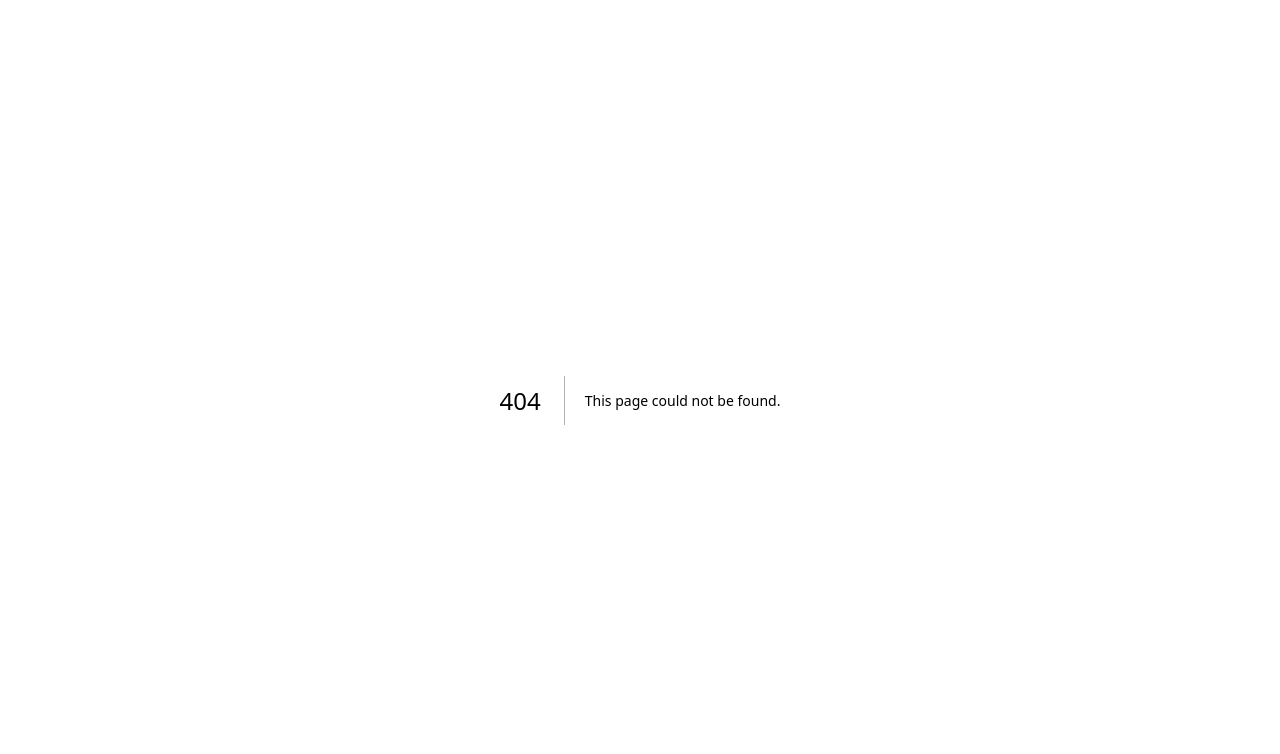
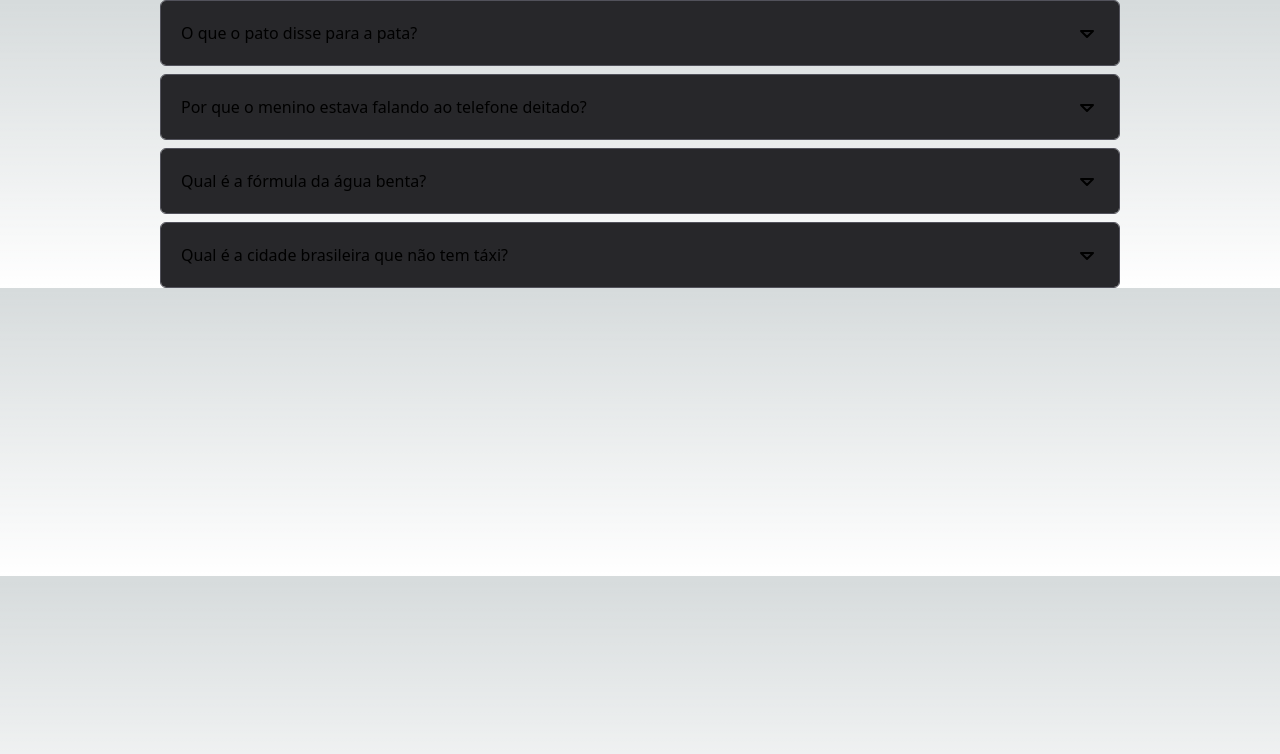
Before and after one commit to Weddly/app-inicial-next-react, a Next.js app: page /condicional/faq in a window 1280 px wide. Before the commit this address had no page. Shown: the top 754 px of the page. Built offline with nearby package versions, Linux system fonts and the light colour scheme.

Commit message:
Aula #3 - Rederização condicional

```diff
--- a/package.json
+++ b/package.json
@@ -9,6 +9,7 @@
     "lint": "next lint"
   },
   "dependencies": {
+    "@tabler/icons-react": "^2.17.0",
     "@types/node": "18.16.3",
     "@types/react": "18.2.2",
     "@types/react-dom": "18.2.3",
--- /dev/null
+++ b/src/components/condicional/Faq.tsx
@@ -0,0 +1,12 @@
+import Pergunta from "./Pergunta";
+
+export default function Faq(){
+    return(
+        <div className="flex flex-col gap-2 w-[90%] md:w-3/4">
+            <Pergunta texto="O que o pato disse para a pata?" resposta="Vem Quá!" />
+            <Pergunta texto="Por que o menino estava falando ao telefone deitado?" resposta="Para não cair a ligação." />
+            <Pergunta texto="Qual é a fórmula da água benta?" resposta="H Deus O!" />
+            <Pergunta texto="Qual é a cidade brasileira que não tem táxi?" resposta="Uberlândia!" />
+        </div>
+    )
+}
--- /dev/null
+++ b/src/components/condicional/If.tsx
@@ -0,0 +1,12 @@
+interface IfProps{
+    teste: boolean
+    children: any
+}
+
+export default function If(props: IfProps){
+    if (props.teste){
+        return props.children
+    } else {
+        return null
+    }
+}
--- /dev/null
+++ b/src/components/condicional/IfElse.tsx
@@ -0,0 +1,12 @@
+interface IfProps{
+    teste: boolean
+    children: any
+}
+
+export default function IfElse(props: IfProps){
+    if (props.teste){
+        return props.children[0]
+    } else {
+        return props.children[1]
+    }
+}
--- /dev/null
+++ b/src/components/condicional/Pergunta.tsx
@@ -0,0 +1,46 @@
+import { useState } from "react";
+import If from "./If";
+import { IconCaretDown, IconCaretUp } from "@tabler/icons-react";
+import IfElse from "./IfElse";
+
+interface PerguntaProps{
+    texto: string
+    resposta: string
+}
+
+export default function Pergunta(props: PerguntaProps) {
+    const[aberta, setAberta] = useState<boolean>(false)
+
+
+    return (
+        <div className={`border border-zinc-600 rounded-md overflow-hidden
+        `}>
+            <div className="bg-zinc-800 p-5  cursor-pointer select-none flex justify-between"
+                 onClick={() => setAberta(!aberta)}
+            >
+                <span>{props.texto}</span>
+
+                <IfElse teste={aberta}>
+                    <IconCaretUp />
+                    <IconCaretDown />
+                </IfElse>
+
+                {/* {aberta? <IconCaretUp /> : <IconCaretDown />} */}
+
+            </div>
+
+            <If teste={aberta}>
+                <div className="p-5" >
+                    {props.resposta}
+                </div>
+            </If>
+
+            {/* {aberta && (
+                <div className="p-5" >
+                    {props.resposta}
+                </div>
+            )}  */}
+
+        </div>
+    );
+}
--- /dev/null
+++ b/src/pages/condicional/faq.tsx
@@ -0,0 +1,9 @@
+import Faq from "@/components/condicional/Faq";
+
+export default function PaginaFaq(){
+    return(
+        <div className="flex justify-center items-center">
+            <Faq />
+        </div>
+    )
+}
```
Also changed, not shown: src/components/condicional/Resposta.tsx (added), 1 other file (tests, documents, lock files or other folders).
